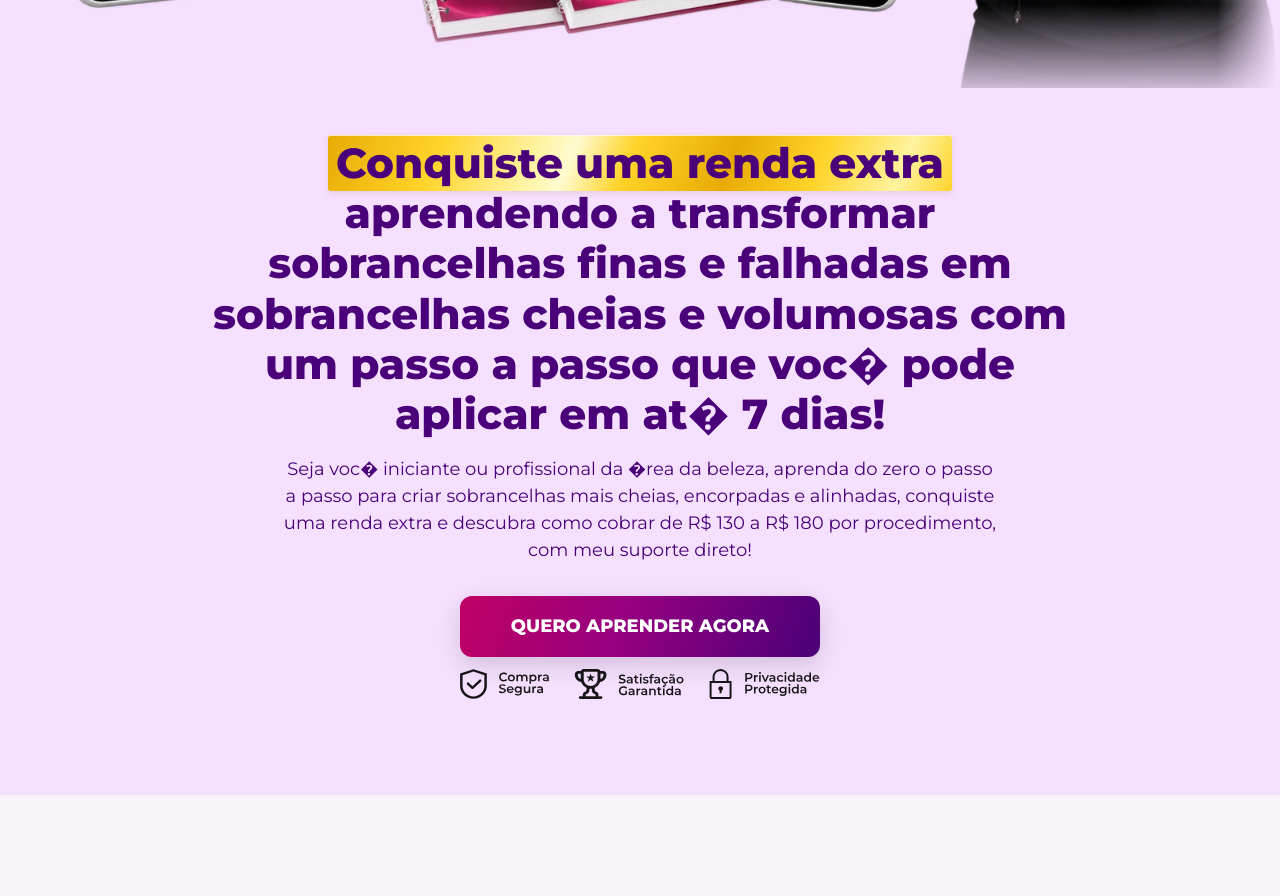
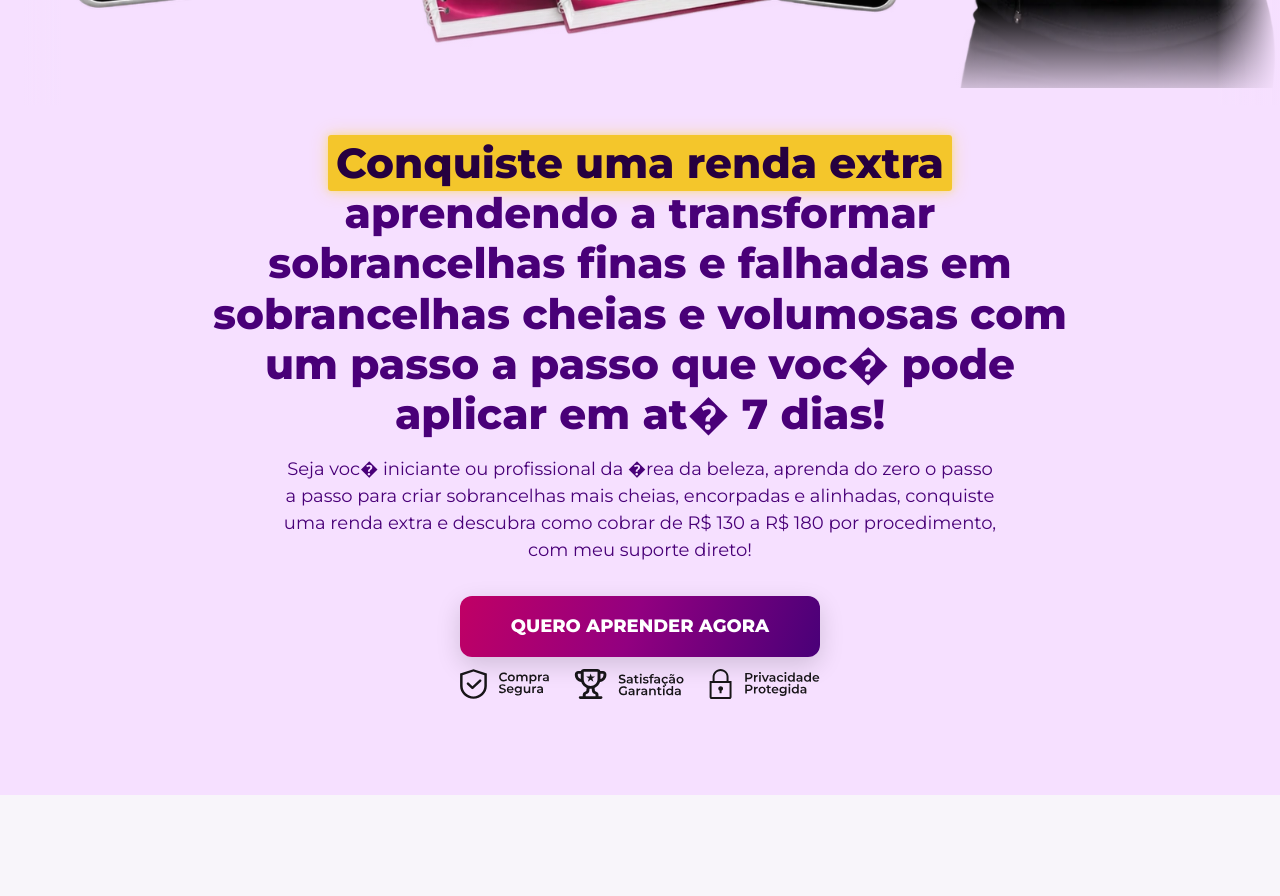
Before and after one commit to lupitavun10-netizen/projeto-01, a React (Vite) app: page / in a window 1280 px wide. Shown: the part 840-1736 px from the top of the page. Built offline with nearby package versions, Linux system fonts and the light colour scheme.

Commit message:
Aplica dourado uniforme com halo externo e texto roxo profundo

```diff
--- a/src/styles/index.css
+++ b/src/styles/index.css
@@ -191,3 +191,10 @@ button:focus-visible,a:focus-visible { outline:3px solid var(--cta-color); outli
  -webkit-box-decoration-break:clone;
  box-decoration-break:clone;
 }
+/* Uniform gold with an external light halo and a deep-purple phrase. */
+.hero h1 .gradient-text {
+ background:var(--headline-highlight-gold);
+ color:var(--headline-highlight-text);
+ -webkit-text-fill-color:currentColor;
+ box-shadow:0 0 7px var(--headline-highlight-glow),0 0 17px var(--headline-highlight-glow);
+}
```
